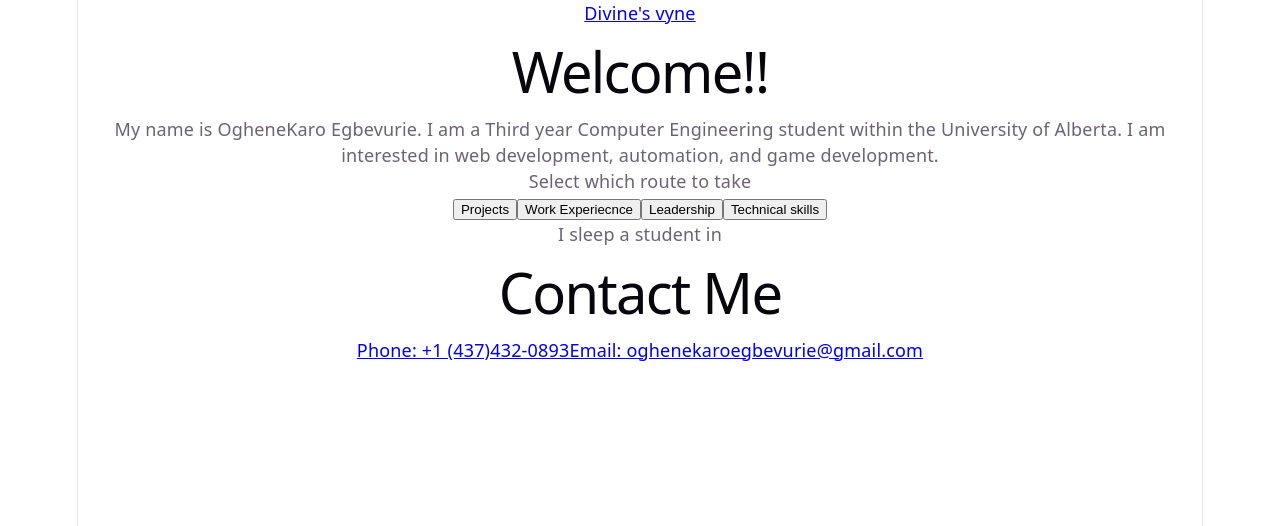
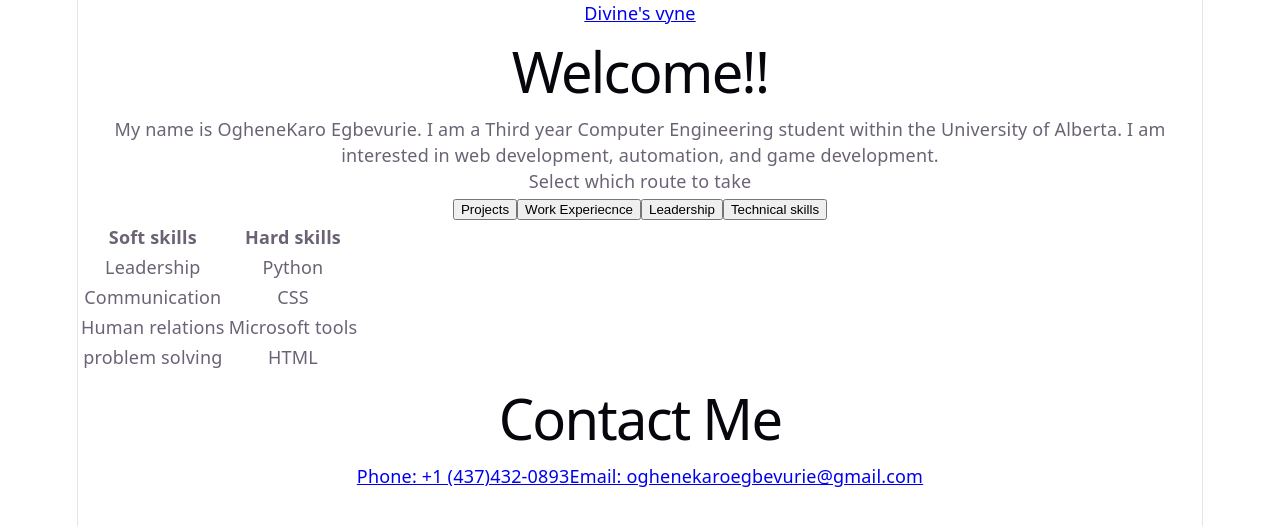
Before and after one commit to kdruid/My-Website, a React (Vite) app in the folder my-react-app/: page / in a window 1280 px wide. Both pictures are taken after a click on the button "Technical skills". Shown: the top 526 px of the page. Built offline with nearby package versions, Linux system fonts and the light colour scheme.

Commit message:
skill_tree

```diff
--- a/my-react-app/src/App.jsx
+++ b/my-react-app/src/App.jsx
@@ -2,12 +2,13 @@ import './App.css'
 import { useState } from 'react'
 
 function App() {
-  const [ShowProj, SetProj] = useState(false)
-  const [ShowLead, SetLead] = useState(false)
-  const [ShowExp, SetExp] = useState(false)
-  const [ShowSkills, SetSkills] = useState(false)
   const [tab, setTab] = useState(null)
-
+  const skills = [
+    {softSkills: "Leadership", hardSkills: "Python"},
+    {softSkills: "Communication", hardSkills: "CSS"},
+    {softSkills: "Human relations", hardSkills: "Microsoft tools"},
+    {softSkills: "problem solving", hardSkills: "HTML"}
+  ];
 
   return (
     <div className="App">
@@ -42,11 +43,38 @@ function App() {
           className='collapsible'>Technical skills</button>
 
         {tab =="projects" && (
-        <p> I am a student in </p>
+        <p>
+          <h3>Website: </h3> generated this website to display
+          my details.
+          <h3>Hacksters: </h3> acted as a front-end developer
+          for an interview bot my team and I created for HackED 2026
+          <img src="" alt="image of our bot" />
+        </p>
         )}
+
+
         {tab =="skills" && (
-        <p> I sleep a student in </p>
+        <p>
+          <table>
+            <thead>
+              <tr>
+                <th> Soft skills </th>
+                <th> Hard skills </th>
+              </tr>
+            </thead>
+            <tbody>
+              {skills.map((skill, index) => (
+                <tr key={index}>
+                  <td>{skill.softSkills}</td>
+                  <td>{skill.hardSkills}</td>
+                </tr>
+              ))}
+            </tbody>
+          </table>
+        </p>
         )}
+
+
         {tab =="work" && (
         <p> I live a student in </p>
         )}
@@ -54,16 +82,10 @@ function App() {
         <p> I eat a student in </p>
         )}
 
-
-
         <div class="footer_container">
-          <div class="footer">
-            <div class="footer_heading foot_1">
               <h1>Contact Me</h1>
               <a href="tel:+14374320893">Phone: +1 (437)432-0893</a>
               <a href="mailto:oghenekaroegbevurie@gmail.com">Email: oghenekaroegbevurie@gmail.com</a>
-            </div>
-         </div>
         </div>
        </main>
     </div>
```
